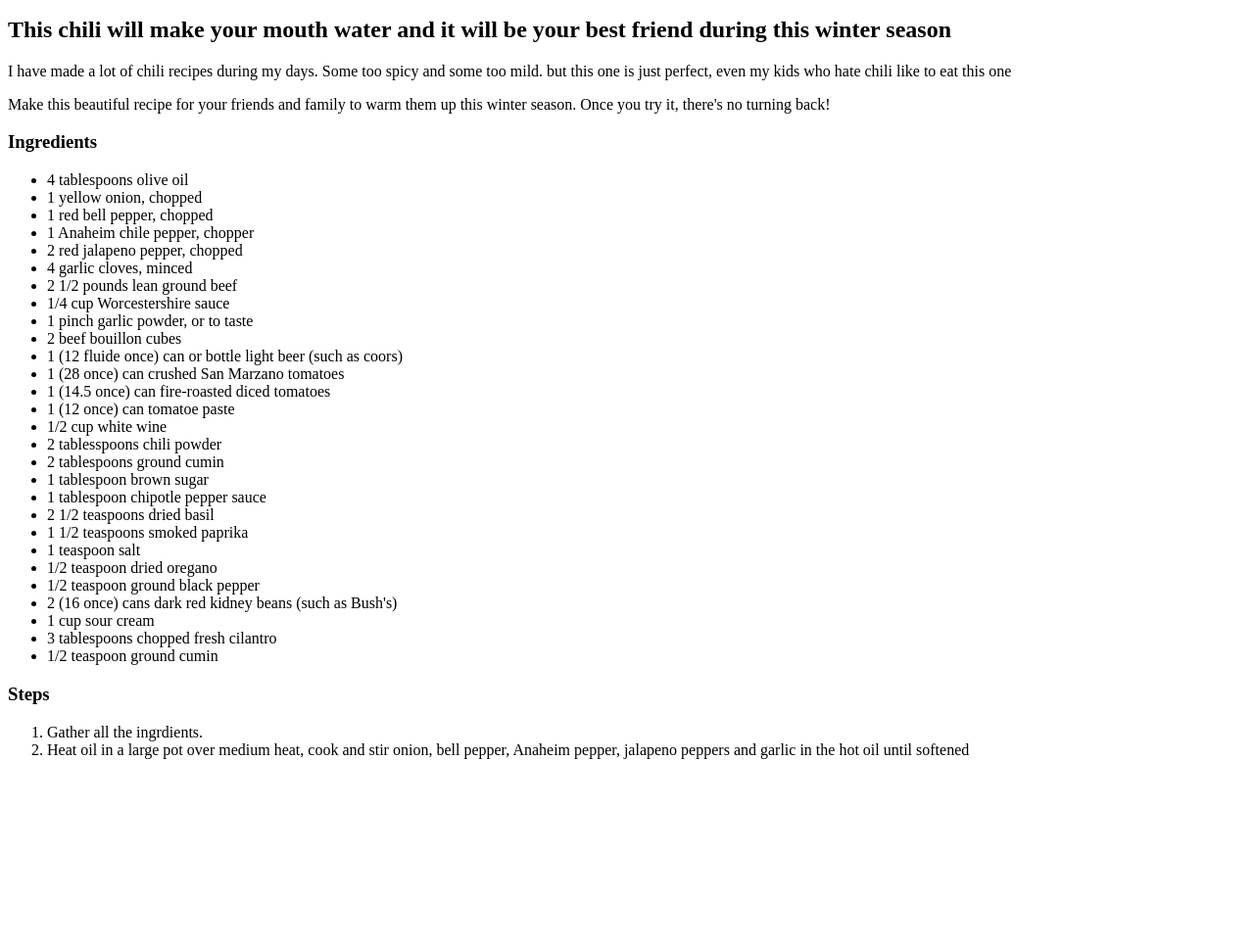
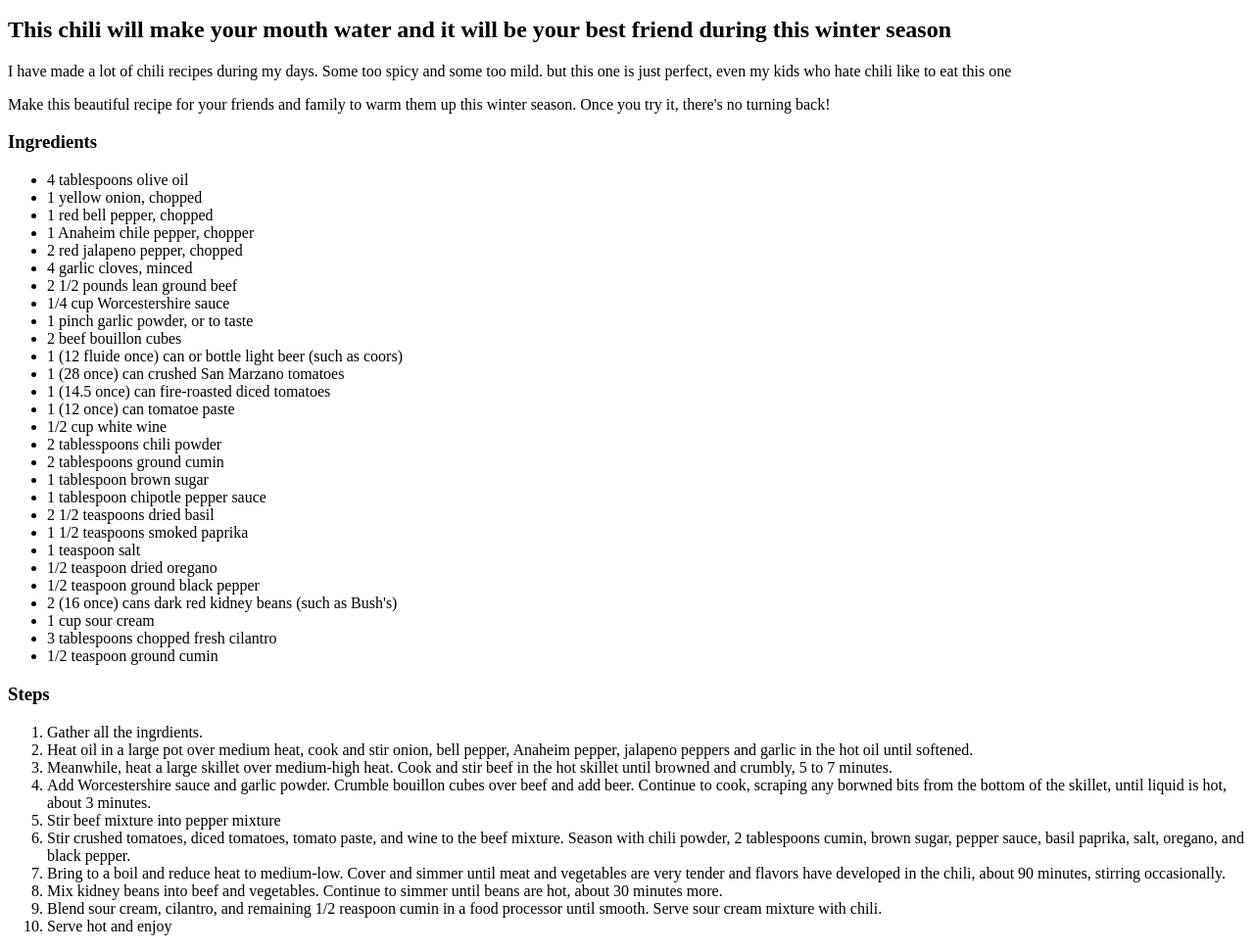
Before and after one commit to DaultP-157/odin-recipes, a plain HTML site: page recipes/chili.html in a window 1280 px wide. Shown: the part 101-1072 px from the top of the page at 98% size. Before the commit the page ends 892 px from the top, so only its background shows below. Drawn offline with Linux system fonts and the light colour scheme.

Commit message:
Added the steps to the chili recipe

```diff
--- a/recipes/chili.html
+++ b/recipes/chili.html
@@ -49,8 +49,15 @@
         <h3>Steps</h3>
         <ol>
             <li>Gather all the ingrdients.</li>
-            <li>Heat oil in a large pot over medium heat, cook and stir onion, bell pepper, Anaheim pepper, jalapeno peppers and garlic in the hot oil until softened</li>
-
+            <li>Heat oil in a large pot over medium heat, cook and stir onion, bell pepper, Anaheim pepper, jalapeno peppers and garlic in the hot oil until softened.</li>
+            <li>Meanwhile, heat a large skillet over medium-high heat. Cook and stir beef in the hot skillet until browned and crumbly, 5 to 7 minutes.</li>
+            <li>Add Worcestershire sauce and garlic powder. Crumble bouillon cubes over beef and add beer. Continue to cook, scraping any borwned bits from the bottom of the skillet, until liquid is hot, about 3 minutes.</li>
+            <li>Stir beef mixture into pepper mixture</li>
+            <li>Stir crushed tomatoes, diced tomatoes, tomato paste, and wine to the beef mixture. Season with chili powder, 2 tablespoons cumin, brown sugar, pepper sauce, basil paprika, salt, oregano, and black pepper.</li>
+            <li>Bring to a boil and reduce heat to medium-low. Cover and simmer until meat and vegetables are very tender and flavors have developed in the chili, about 90 minutes, stirring occasionally.</li>
+            <li>Mix kidney beans into beef and vegetables. Continue to simmer until beans are hot, about 30 minutes more.</li>
+            <li> Blend sour cream, cilantro, and remaining 1/2 reaspoon cumin in a food processor until smooth. Serve sour cream mixture with chili.</li>
+            <li>Serve hot and enjoy</li>
         </ol>
 </body>
 </html>
```
